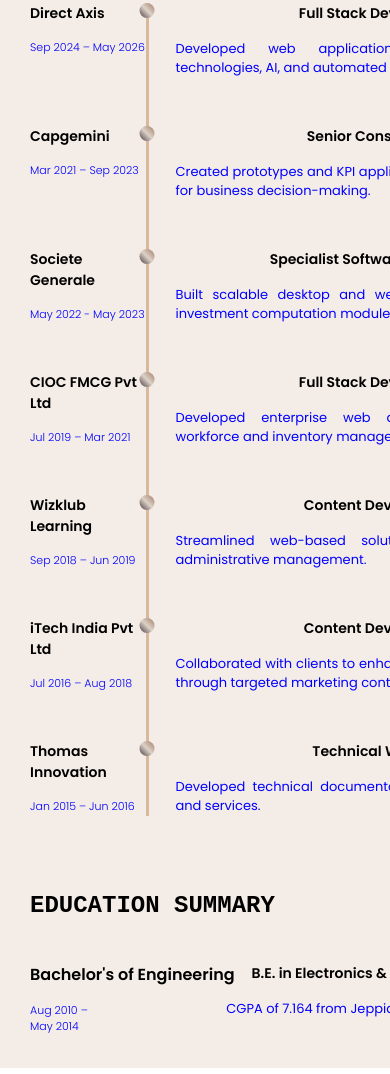
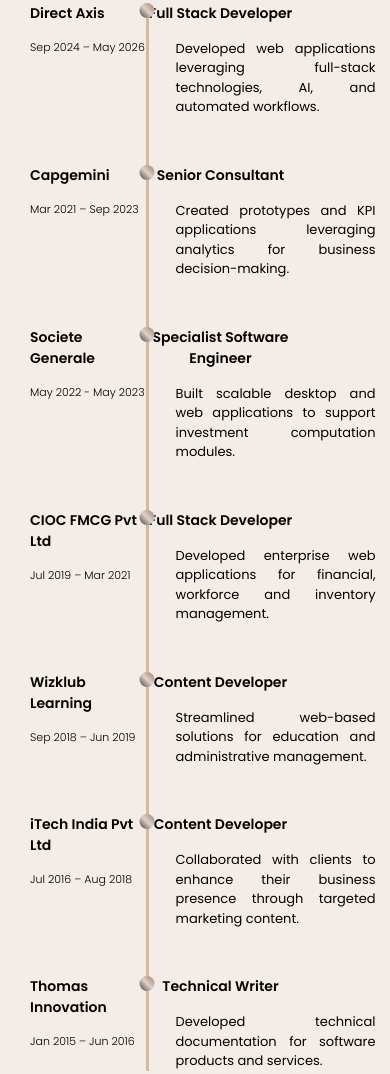
Before and after one commit to Sreeshma-S/showcase, a plain HTML site: page index.html in a window 390 px wide. Shown: the part 6871-7945 px from the top of the page. Drawn offline with Linux system fonts and the light colour scheme; a script that the page names is missing; files whose address does not match are found by name; a web font is replaced by a local one.

Commit message:
iPhone SE media fixes

```diff
--- a/css/style.css
+++ b/css/style.css
@@ -525,10 +525,17 @@ img {
 /* Resume Section */
 
 .resume-container {
-    max-width: 1370px;
+    /* max-width: 1370px; */
     margin: 0 auto;
-    color: blue;
     padding: 80px 15px;
+    background:#f4ece6;
+    max-width:850px !important;
+}
+
+.resume-card{
+    max-width:685px;
+    margin: 0 auto;
+    padding: 25px 15px;
 }
 
 .experience {
@@ -539,12 +546,14 @@ img {
   min-height:100%;
   min-height:100vh;
   @include breakpoint(brother-bear) { width: 100%; }
+
   h3.experience-title {
     color:$linkColor;
     text-align:left;
     text-transform:uppercase;
     margin-bottom:20px;
   }
+
   .company-wrapper {
     width:30%;
     float:left;
@@ -561,10 +570,59 @@ img {
     margin-bottom:60px;
     @include breakpoint(baby-bear) {width:100%;margin-bottom:40px;}
   }
+  .experience-company {
+      color:black;
+      margin-bottom:15px;
+      font-size:14px;
+      font-weight:600;
+
+  }
   .experience-title {
       color:black;
       margin-bottom:15px;
-    }
+  }
+  .job-title{
+      color:black;
+      margin-bottom:15px;
+      font-size:14px;
+      font-weight:550;
+      /* width:450px !important; */
+      width:150px !important;
+      text-align:center;
+  }
+  .company-description {
+      text-align:justify;
+      font-size:13px;
+      font-weight:500;
+      /* width:400px !important; */
+      width:200px !important;
+      margin-left:30px;
+  }
+  .education-title {
+      color:black;
+      margin-bottom:15px;
+      font-size:16px;
+      font-weight:600;
+      /* width:300px !important; */
+      width:150px !important;
+  }
+  .degree-title {
+    font-size:14px;
+    font-weight:550;
+    /* width:500px !important; */
+    width:200px !important;
+    text-align:center;
+  }
+  .degree-description {
+    font-size:13px;
+    font-weight:500;
+    margin-left:30px;
+    /* width:450px !important; */
+    width:150px !important;
+    text-align:center;
+  }
+
+
 }
 
 .row:after {
@@ -877,8 +935,10 @@ img {
 @media (max-width: 700px) and (max-height: 800px) {
     /* About */
     .about-square {
-        width: 700px;
-        height: 550px;
+        /* width: 700px;
+        height: 550px; */
+        width: 375px;
+        height: 600px;
         top: 20%;
     }
     .identity-card {
--- a/index.html
+++ b/index.html
@@ -1241,13 +1241,13 @@
 
       <section class="experience">
 
-        <div class="resume-container" style="background:#f4ece6;max-width:850px !important;">
-          <div style="max-width:685px;margin: 0 auto;padding: 25px 15px;">
+        <div class="resume-container">
+          <div class="resume-card">
             <h2 class="experience-title" style="font-family:monospace;">PROFESSIONAL SUMMARY</h2><br>
 
             <div class="row">
               <div style="float: left;width: 35%;">
-                <div class="experience-title" style="font-size:14px;font-weight:600;">Direct Axis</div>
+                <div class="experience-company">Direct Axis</div>
                 <div style="font-size:11px">Sep 2024 – May 2026</div>
               </div>
               <div style="float: left;width: 5;">
@@ -1257,9 +1257,9 @@
               </div>
               <div style="float: left;width: 60%;">
                   <div style="width:3px; height:100%;background-color:#d9b99b;">
-                    <div class="experience-title text-center" style="font-size:14px;font-weight:550;width:450px !important;">Full Stack Developer</div>
-                    <div class="company-description" >
-                        <p style="text-align:justify;font-size:13px;width:400px !important;font-weight:500;margin-left:30px;">
+                    <div class="job-title">Full Stack Developer</div>
+                    <div>
+                        <p class="company-description">
                         Developed web applications leveraging full-stack technologies, AI, and automated workflows.
                         </p>
                     </div>
@@ -1271,7 +1271,7 @@
 
             <div class="row">
               <div style="float: left;width: 35%;">
-                <div class="experience-title" style="font-size:14px;font-weight:600;">Capgemini</div>
+                <div class="experience-company">Capgemini</div>
                 <div style="font-size:11px">Mar 2021 – Sep 2023</div>
               </div>
               <div style="float: left;width: 5;">
@@ -1281,9 +1281,9 @@
               </div>
               <div style="float: left;width: 60%;">
                   <div style="width:3px; height:100%;background-color:#d9b99b;">
-                    <div class="experience-title text-center" style="font-size:14px;font-weight:550;width:450px !important;">Senior Consultant</div>
-                    <div class="company-description" >
-                        <p style="text-align:justify;font-size:13px;width:400px !important;font-weight:500;margin-left:30px;">
+                    <div class="job-title">Senior Consultant</div>
+                    <div>
+                        <p class="company-description">
                         Created prototypes and KPI applications leveraging analytics for business decision-making.
                         </p>
                     </div>
@@ -1295,7 +1295,7 @@
 
             <div class="row">
               <div style="float: left;width: 35%;">
-                <div class="experience-title" style="font-size:14px;font-weight:600;">Societe Generale</div>
+                <div class="experience-company">Societe Generale</div>
                 <div style="font-size:11px">May 2022 - May 2023</div>
               </div>
               <div style="float: left;width: 5;">
@@ -1305,9 +1305,9 @@
               </div>
               <div style="float: left;width: 60%;">
                   <div style="width:3px; height:100%;background-color:#d9b99b;">
-                    <div class="experience-title text-center" style="font-size:14px;font-weight:550;width:450px !important;">Specialist Software Engineer</div>
-                    <div class="company-description" >
-                        <p style="text-align:justify;font-size:13px;font-weight:500;width:400px !important;margin-left:30px;">
+                    <div class="job-title">Specialist Software Engineer</div>
+                    <div>
+                        <p class="company-description">
                             Built scalable desktop and web applications to support investment computation modules.
                         </p>
                     </div>
@@ -1320,7 +1320,7 @@
 
             <div class="row">
               <div style="float: left;width: 35%;">
-                <div class="experience-title" style="font-size:14px;font-weight:600;">CIOC FMCG Pvt Ltd</div>
+                <div class="experience-company">CIOC FMCG Pvt Ltd</div>
                 <div style="font-size:11px">Jul 2019 – Mar 2021</div>
               </div>
               <div style="float: left;width: 5;">
@@ -1330,9 +1330,9 @@
               </div>
               <div style="float: left;width: 60%;">
                   <div style="width:3px; height:100%;background-color:#d9b99b;">
-                    <div class="experience-title text-center" style="font-size:14px;font-weight:550;width:450px !important;">Full Stack Developer</div>
-                    <div class="company-description" >
-                        <p style="text-align:justify;font-size:13px;font-weight:500;width:400px !important;margin-left:30px;">
+                    <div class="job-title">Full Stack Developer</div>
+                    <div>
+                        <p class="company-description">
                             Developed enterprise web applications for financial, workforce and inventory management.
                         </p>
                     </div>
@@ -1344,7 +1344,7 @@
 
             <div class="row">
               <div style="float: left;width: 35%;">
-                <div class="experience-title" style="font-size:14px;font-weight:600;">Wizklub Learning</div>
+                <div class="experience-company">Wizklub Learning</div>
                 <div style="font-size:11px">Sep 2018 – Jun 2019</div>
               </div>
               <div style="float: left;width: 5;">
@@ -1354,9 +1354,9 @@
               </div>
               <div style="float: left;width: 60%;">
                   <div style="width:3px; height:100%;background-color:#d9b99b;">
-                    <div class="experience-title text-center" style="font-size:14px;font-weight:550;width:450px !important;">Content Developer</div>
-                    <div class="company-description" >
-                        <p style="text-align:justify;font-size:13px;font-weight:500;width:400px !important;margin-left:30px;">
+                    <div class="job-title">Content Developer</div>
+                    <div>
+                        <p class="company-description">
                             Streamlined web-based solutions for education and administrative management.
                         </p>
                     </div>
@@ -1369,7 +1369,7 @@
 
             <div class="row">
               <div style="float: left;width: 35%;">
-                <div class="experience-title" style="font-size:14px;font-weight:600;">iTech India Pvt Ltd</div>
+                <div class="experience-company">iTech India Pvt Ltd</div>
                 <div style="font-size:11px">Jul 2016 – Aug 2018</div>
               </div>
               <div style="float: left;width: 5;">
@@ -1379,9 +1379,9 @@
               </div>
               <div style="float: left;width: 60%;">
                   <div style="width:3px; height:100%;background-color:#d9b99b;">
-                    <div class="experience-title text-center" style="font-size:14px;font-weight:550;width:450px !important;">Content Developer</div>
-                    <div class="company-description" >
-                        <p style="text-align:justify;font-size:13px;font-weight:500;width:400px !important;margin-left:30px;">
+                    <div class="job-title">Content Developer</div>
+                    <div>
+                        <p class="company-description">
                             Collaborated with clients to enhance their business presence through targeted marketing content.
                         </p>
                     </div>
@@ -1395,7 +1395,7 @@
 
             <div class="row">
               <div style="float: left;width: 35%;">
-                <div class="experience-title" style="font-size:14px;font-weight:600;">Thomas Innovation</div>
+                <div class="experience-company">Thomas Innovation</div>
                 <div style="font-size:11px">Jan 2015 – Jun 2016</div>
               </div>
               <div style="float: left;width: 5;">
@@ -1405,9 +1405,9 @@
               </div>
               <div style="float: left;width: 60%;">
                   <div style="width:3px; height:100%;background-color:#d9b99b;">
-                    <div class="experience-title text-center" style="font-size:14px;font-weight:550;width:450px !important;">Technical Writer</div>
-                    <div class="company-description" >
-                        <p style="text-align:justify;font-size:13px;font-weight:500;width:400px !important;margin-left:30px;">
+                    <div class="job-title">Technical Writer</div>
+                    <div>
+                        <p class="company-description">
                             Developed technical documentation for software products and services.
                         </p>
                     </div>
@@ -1420,14 +1420,14 @@
               <br>
             <h2 class="experience-title" style="font-family:monospace;">EDUCATION SUMMARY</h2><br>
             <div class="company-wrapper clearfix" style="margin-bottom:20px !important;">
-                <div class="experience-title" style="font-size:16px;font-weight:600;width:300px !important;">Bachelor's of Engineering</div>
+                <div class="education-title">Bachelor's of Engineering</div>
               <div style="font-size:11px">Aug 2010 – May 2014</div>
             </div>
 
             <div class="job-wrapper clearfix" style="margin-bottom:20px !important;">
-                <div class="experience-title text-center" style="font-size:14px;font-weight:550;width:500px !important;">B.E. in Electronics & Instrumentation</div>
-              <div class="company-description">
-                <p style="font-size:13px;font-weight:500;margin-left:30px;width:450px !important;" class="text-center">
+                <div class="degree-title">B.E. in Electronics & Instrumentation</div>
+              <div>
+                <p class="degree-description">
                     CGPA of 7.164 from Jeppiaar Engineering College
                 </p>
               </div>
```
